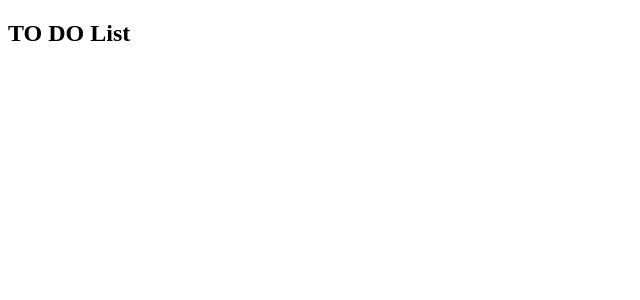
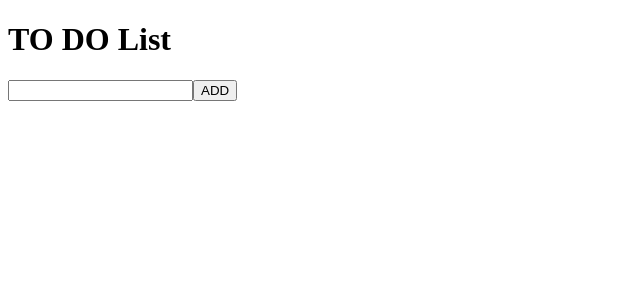
Before and after one commit to simoneas02/react-todo, a React (Create React App) app: page / in a window 1280 px wide. Shown: the top 300 px of the page, without its empty margins (0-640 px from the left). Built offline with nearby package versions, Linux system fonts and the light colour scheme.

Commit message:
add function addItem

```diff
--- a/package.json
+++ b/package.json
@@ -7,12 +7,16 @@
     "react-dom": "^15.5.4"
   },
   "devDependencies": {
+    "@kadira/storybook": "^2.21.0",
+    "@storybook/react": "^2.21.0",
     "react-scripts": "1.0.7"
   },
   "scripts": {
     "start": "react-scripts start",
     "build": "react-scripts build",
     "test": "react-scripts test --env=jsdom",
-    "eject": "react-scripts eject"
+    "eject": "react-scripts eject",
+    "storybook": "start-storybook -p 9009 -s public",
+    "build-storybook": "build-storybook -s public"
   }
 }
--- a/src/App.js
+++ /dev/null
@@ -1,13 +0,0 @@
-import React, { Component } from 'react';
-
-class App extends Component {
-  render() {
-    return (
-        <div className="App-header">
-          <h2>TO DO List</h2>
-      </div>
-    );
-  }
-}
-
-export default App;
--- /dev/null
+++ b/src/List.js
@@ -0,0 +1,52 @@
+import React, { Component } from 'react';
+
+class List extends Component {
+  constructor(props) {
+    super(props);
+    this.state = {
+      list: []
+    };
+  };
+
+  addItem() {
+    const newText = this.refs.text;
+    const itemList = this.state.list;
+
+    if(newText.value !== "") {
+      itemList.push(
+        {
+          text: newText.value
+        }
+      );
+    };
+
+    this.setState({ list: itemList });
+    newText.value = ""
+  };
+
+  render() {
+    const itemList = this.state.list.map((item)  => {
+      return (
+        <li>{ item.text }</li>
+      );
+    });
+
+    return (
+      <div>
+        <h1>TO DO List</h1>
+
+        <div>
+          <input type="text" ref="text"/>
+          <button onClick={ this.addItem.bind(this) }>ADD</button>
+        </div>
+        <div>
+          <ul>
+            { itemList }
+          </ul>
+        </div>
+      </div>
+    );
+  };
+};
+
+export default List;
--- a/src/index.js
+++ b/src/index.js
@@ -1,5 +1,5 @@
 import React from 'react';
 import ReactDOM from 'react-dom';
-import App from './App';
+import List from './List';
 
-ReactDOM.render(<App />, document.getElementById('root'));
+ReactDOM.render(<List />, document.getElementById('root'));
```
Also changed, not shown: src/stories/index.js (added, +8 -0 lines), 1 other file (tests, documents, lock files or other folders).
